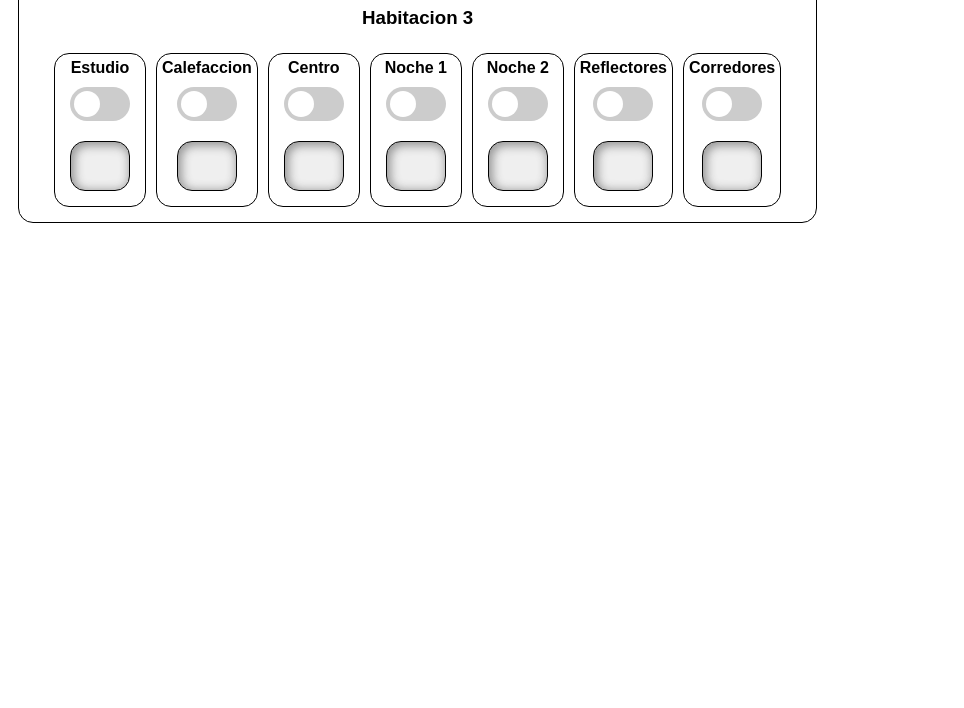
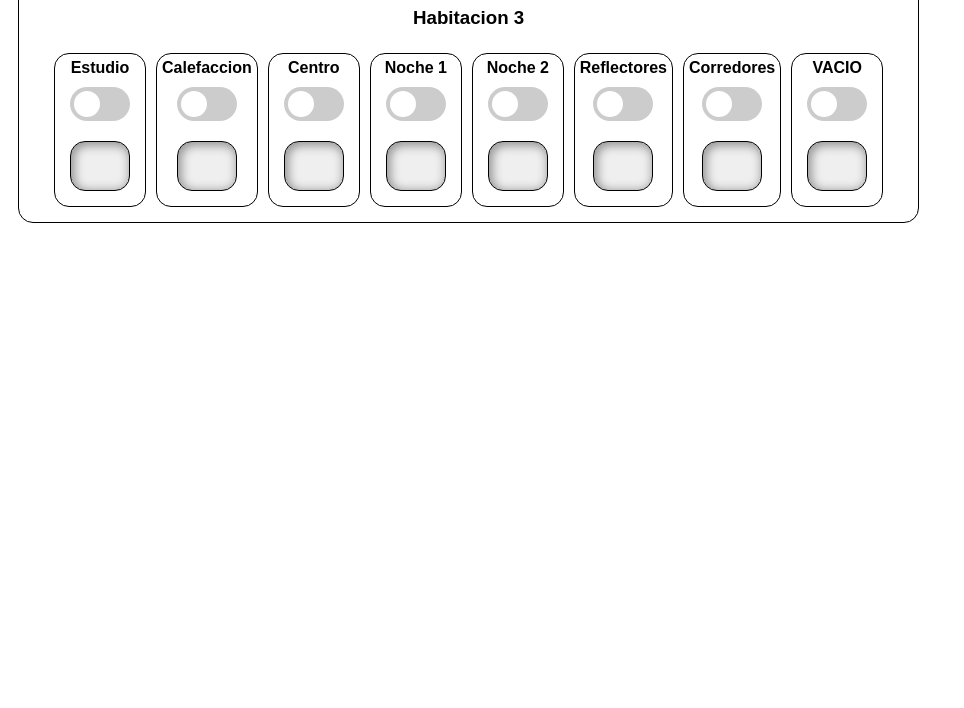
Before and after one commit to Alejandros10/Alice_home_controller, a website: page public/hab3.html in a window 1280 px wide. Shown: the part 92-800 px from the top of the page, without its empty margins (0-964 px from the left). Drawn offline with nearby package versions, Linux system fonts and the light colour scheme; no server answers.

Commit message:
fix pin13

```diff
--- a/public/hab3.html
+++ b/public/hab3.html
@@ -99,6 +99,18 @@
                 <button id="GPIO24M"></button>
                 <br />
             </div>
+
+            <div class="GpioContainer">
+                <strong>VACIO</strong>
+                <br />
+                <label class="switch">
+            <input type="checkbox" id="GPIO12" disabled />
+            <span class="slider round"></span>
+          </label>
+                <br />
+                <button id="GPIO12M"></button>
+                <br />
+            </div>
         </div>
     </div>
 
```
Also changed, not shown: public/index.html (+14 -2 lines).
